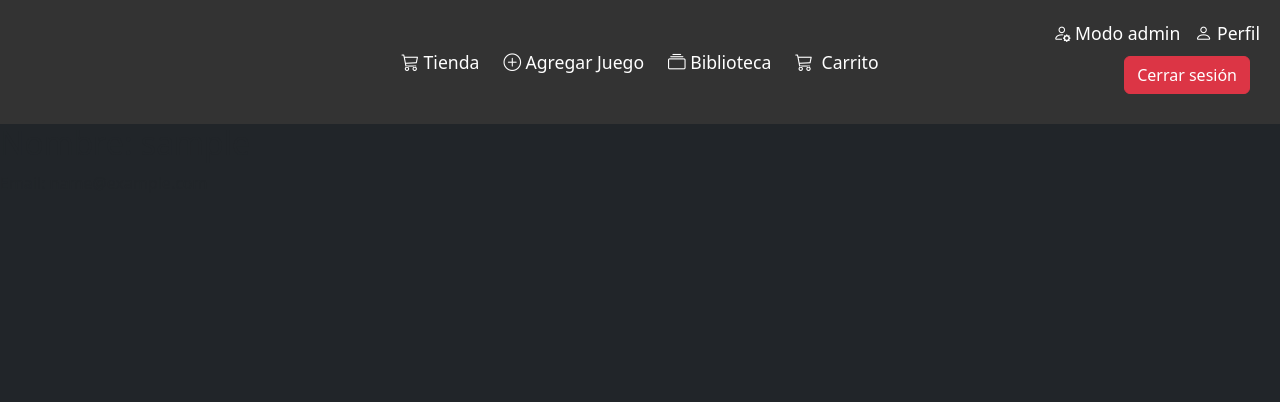
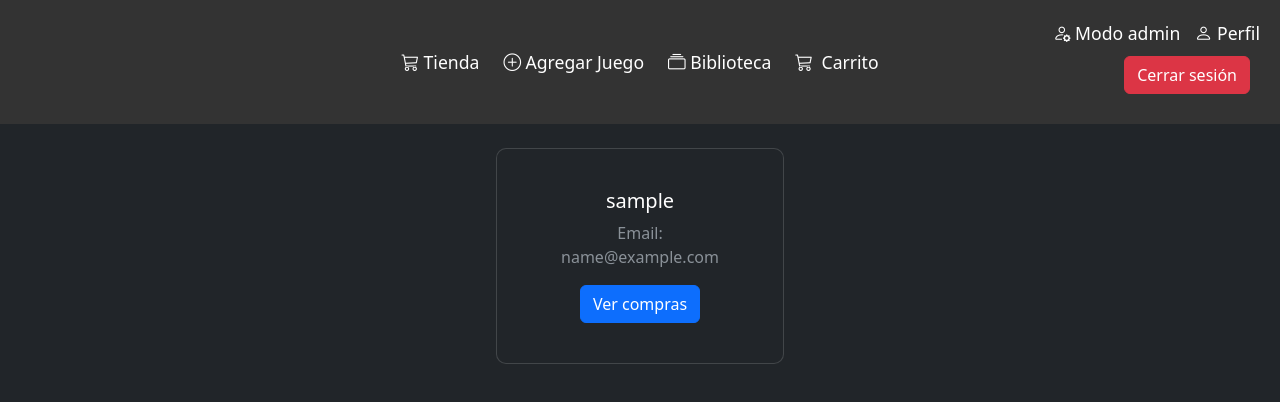
Before and after one commit to Patri358/Pagina-TPI-Prog3, a React (Vite) app: page /perfil in a window 1280 px wide. Shown: the top 402 px of the page. Built offline with nearby package versions, Linux system fonts and the light colour scheme; no server answers; sample sign-in values are in the browser's storage.

Commit message:
feat: creacion componente perfil

```diff
--- a/src/components/Perfil/Perfil.jsx
+++ b/src/components/Perfil/Perfil.jsx
@@ -1,14 +1,28 @@
+import { Button, Card, Container } from "react-bootstrap";
+
 const Perfil = ({ perfil }) => {
-
-    // datos del usuario
-    console.log(perfil);
-
-    const esAdmin = perfil.rol === "admin" || perfil.rol === "superadmin"
     return (
-        <div>
-            <h2> Nombre: {perfil.username} </h2>
-            <p> Email: {perfil.email}</p>
-        </div>
+        // Container centra la tarjeta en la pantalla
+        <Container className="d-flex justify-content-center my-4">
+            <Card
+                bg="dark"
+                text="white"
+                className="text-center p-4"
+                style={{ width: '18rem', borderRadius: '10px' }}
+            >
+                <Card.Body className="d-flex flex-column align-items-center gap-2">
+                    <Card.Title className="m-0">
+                    {perfil?.username}
+                    </Card.Title>
+                    <Card.Text className="m-0 text-muted">
+                        Email: {perfil?.email}
+                    </Card.Text>
+                    <Button variant="primary" className="mt-2">
+                        Ver compras
+                    </Button>
+                </Card.Body>
+            </Card>
+        </Container>
     );
 };
 
```
Also changed, not shown: 1 other file (tests, documents, lock files or other folders).
